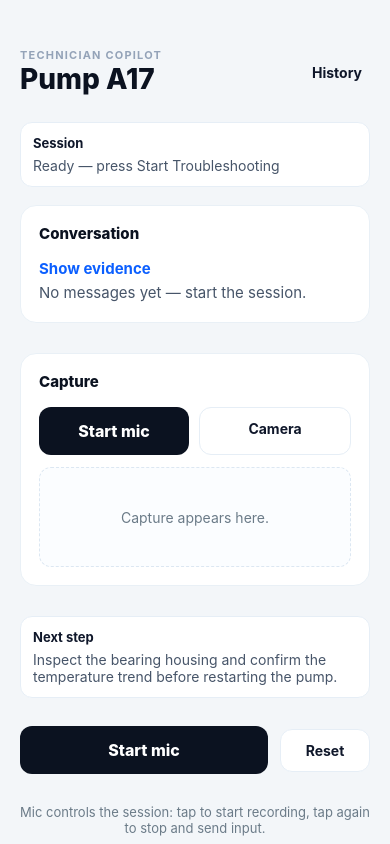
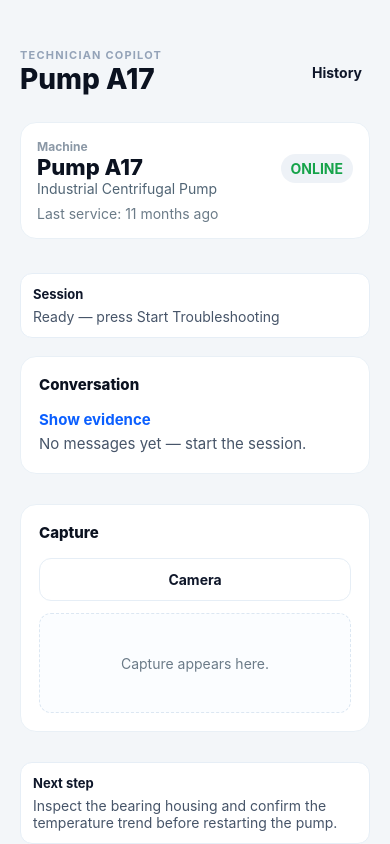
Before and after one commit to xrishabhjx/TechnoPilot, a React Native app in the folder mobile/: screen / in a window 390 px wide. Built offline with nearby package versions, Linux system fonts and the light colour scheme.

Commit message:
UI: add theme + MachineCard/Transcript/EvidencePanel and wire into App

```diff
--- a/mobile/App.tsx
+++ b/mobile/App.tsx
@@ -6,6 +6,11 @@ import * as ImagePicker from 'expo-image-picker';
 import { PHASE_CAPTION, TURNS } from './src/demoData';
 import { useDemoEngine } from './src/demoEngine';
 import { HISTORY_EVENTS } from './src/pumpA17';
+import { DOCS, EQUIPMENT } from './src/pumpA17';
+import MachineCard from './src/components/MachineCard';
+import Transcript from './src/components/Transcript';
+import EvidencePanel from './src/components/EvidencePanel';
+import theme from './src/theme';
 
 export default function App() {
   const [isRecording, setIsRecording] = useState(false);
@@ -70,6 +75,8 @@ export default function App() {
           </TouchableOpacity>
         </View>
 
+        <MachineCard equipment={EQUIPMENT} />
+
         <View style={styles.cardInline}>
           <Text style={styles.cardTitleSmall}>Session</Text>
           <Text style={styles.cardTextSmall}>{caption}</Text>
@@ -81,36 +88,19 @@ export default function App() {
             <Text style={styles.linkText}>{showEvidence ? 'Hide evidence' : 'Show evidence'}</Text>
           </TouchableOpacity>
 
-          {showEvidence && (
-            <View style={styles.evidenceList}>
-              {engine.evidence.map((doc) => (
-                <View key={doc.id} style={styles.evidenceRow}>
-                  <Text style={styles.evidenceTitle}>{doc.title}</Text>
-                  <Text style={styles.evidenceExcerpt}>{doc.excerpt}</Text>
-                </View>
-              ))}
-              {engine.evidenceNote ? <Text style={styles.note}>{engine.evidenceNote}</Text> : null}
-            </View>
-          )}
+          {showEvidence && <EvidencePanel evidence={engine.evidence} />}
 
           {/* Messages rendered inside the Conversation card */}
           {engine.messages.length === 0 ? (
             <Text style={styles.cardText}>No messages yet — start the session.</Text>
           ) : (
-            engine.messages.map((item, i) => (
-              <View key={i} style={[styles.message, item.role === 'copilot' ? styles.messageBot : styles.messageUser]}>
-                <Text style={styles.messageText}>{item.text}</Text>
-              </View>
-            ))
+            <Transcript messages={engine.messages} />
           )}
         </View>
 
         <View style={styles.card}>
           <Text style={styles.cardTitle}>Capture</Text>
           <View style={styles.buttonRow}>
-            <TouchableOpacity style={styles.primaryButton} onPress={toggleRecording} activeOpacity={0.85}>
-              <Text style={styles.primaryButtonText}>{isRecording ? 'Stop mic' : 'Start mic'}</Text>
-            </TouchableOpacity>
             <TouchableOpacity style={styles.ghostButton} onPress={openCamera} activeOpacity={0.85}>
               <Text style={styles.ghostButtonText}>Camera</Text>
             </TouchableOpacity>
--- /dev/null
+++ b/mobile/src/components/EvidencePanel.tsx
@@ -0,0 +1,24 @@
+import React from 'react';
+import { View, Text, StyleSheet } from 'react-native';
+import theme from '../theme';
+
+export default function EvidencePanel({ evidence }: { evidence: any[] }) {
+  if (!evidence || evidence.length === 0) return null;
+  return (
+    <View style={styles.container}>
+      {evidence.map((d) => (
+        <View key={d.id} style={styles.row}>
+          <Text style={styles.title}>{d.title}</Text>
+          <Text style={styles.excerpt}>{d.excerpt}</Text>
+        </View>
+      ))}
+    </View>
+  );
+}
+
+const styles = StyleSheet.create({
+  container: { marginTop: 8 },
+  row: { paddingVertical: 8, borderBottomWidth: 1, borderColor: '#eef6fb' },
+  title: { fontWeight: '700', color: theme.colors.primary },
+  excerpt: { color: '#475569', marginTop: 4 },
+});
--- /dev/null
+++ b/mobile/src/components/MachineCard.tsx
@@ -0,0 +1,37 @@
+import React from 'react';
+import { View, Text, StyleSheet } from 'react-native';
+import theme from '../theme';
+
+export default function MachineCard({ equipment }: { equipment: any }) {
+  return (
+    <View style={styles.card}>
+      <View style={styles.row}>
+        <View>
+          <Text style={styles.label}>Machine</Text>
+          <Text style={styles.title}>{equipment.name}</Text>
+          <Text style={styles.subtitle}>{equipment.type}</Text>
+        </View>
+        <View style={styles.statusBubble}><Text style={styles.statusText}>ONLINE</Text></View>
+      </View>
+      <Text style={styles.meta}>Last service: {equipment.lastService}</Text>
+    </View>
+  );
+}
+
+const styles = StyleSheet.create({
+  card: {
+    backgroundColor: theme.colors.surface,
+    padding: theme.spacing.medium,
+    borderRadius: theme.radii.lg,
+    borderWidth: 1,
+    borderColor: theme.colors.cardBorder,
+    marginBottom: theme.spacing.medium,
+  },
+  row: { flexDirection: 'row', justifyContent: 'space-between', alignItems: 'center' },
+  label: { color: '#8b98a6', fontWeight: '700', fontSize: 12 },
+  title: { fontSize: 22, fontWeight: '800', color: theme.colors.primary },
+  subtitle: { color: '#516575' },
+  meta: { marginTop: 8, color: '#6b7b88' },
+  statusBubble: { backgroundColor: '#eef2f7', paddingHorizontal: 10, paddingVertical: 6, borderRadius: 999 },
+  statusText: { color: theme.colors.success, fontWeight: '700' },
+});
--- /dev/null
+++ b/mobile/src/components/Transcript.tsx
@@ -0,0 +1,28 @@
+import React from 'react';
+import { View, Text, StyleSheet } from 'react-native';
+import theme from '../theme';
+
+export default function Transcript({ messages }: { messages: { role: string; text: string }[] }) {
+  return (
+    <View style={styles.container}>
+      {messages.map((m, i) => (
+        <View key={i} style={[styles.bubble, m.role === 'copilot' ? styles.bot : styles.user]}>
+          <Text style={styles.text}>{m.text}</Text>
+        </View>
+      ))}
+    </View>
+  );
+}
+
+const styles = StyleSheet.create({
+  container: { marginTop: 8 },
+  bubble: {
+    padding: 14,
+    borderRadius: theme.radii.md,
+    marginVertical: 6,
+    maxWidth: '85%'
+  },
+  user: { backgroundColor: '#e6f0ff', alignSelf: 'flex-start', borderWidth: 1, borderColor: '#cfe0ff' },
+  bot: { backgroundColor: '#f1f5f9', alignSelf: 'flex-end', borderWidth: 1, borderColor: '#e6edf3' },
+  text: { color: theme.colors.primary, fontSize: 15 },
+});
--- /dev/null
+++ b/mobile/src/theme.ts
@@ -0,0 +1,24 @@
+export const colors = {
+  bg: '#f3f6f9',
+  surface: '#ffffff',
+  muted: '#6b7b88',
+  primary: '#0b1220',
+  accent: '#0b5fff',
+  cardBorder: '#e9f0f6',
+  dashed: '#dce7f2',
+  success: '#16a34a',
+};
+
+export const spacing = {
+  small: 8,
+  medium: 16,
+  large: 24,
+};
+
+export const radii = {
+  sm: 8,
+  md: 12,
+  lg: 16,
+};
+
+export default { colors, spacing, radii };
```
